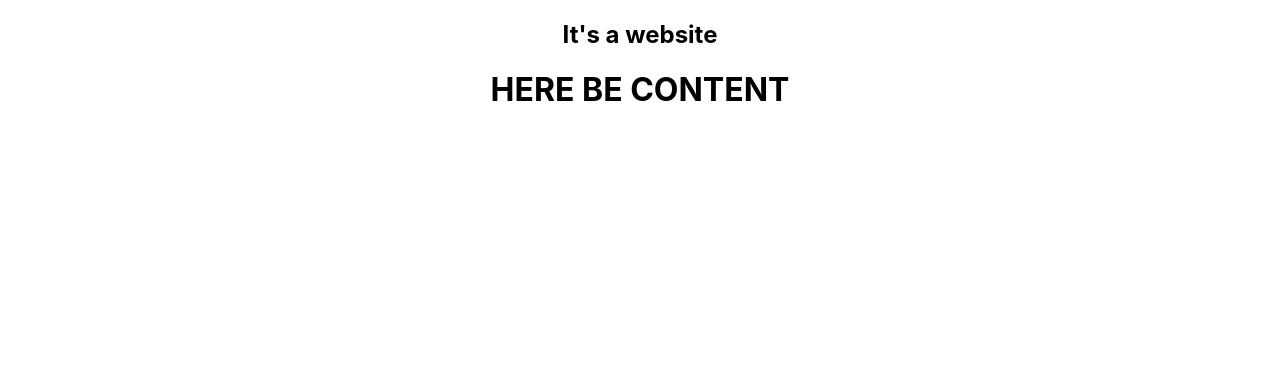
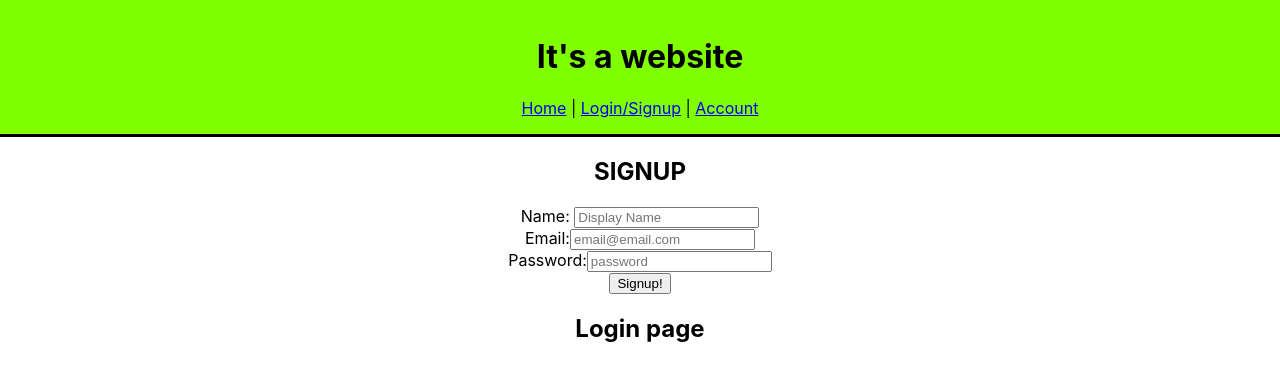
Before and after one commit to austintip/mern-auth-client, a React (Create React App) app: page /auth in a window 1280 px wide. Shown: the top 380 px of the page. Built offline with nearby package versions, Linux system fonts and the light colour scheme.

Commit message:
Added signup info

```diff
--- a/src/App.js
+++ b/src/App.js
@@ -1,4 +1,5 @@
 import './App.css';
+
 import Content from './components/Content';
 import Header from './components/partials/Header';
 
--- a/src/components/Content.js
+++ b/src/components/Content.js
@@ -1,7 +1,14 @@
+import { Route } from 'react-router-dom';
+import Home from './pages/Home';
+import Auth from './pages/Auth';
+import Profile from './pages/Profile'
+
 const Content = (props) => {
     return (
         <main>
-            <h1>HERE BE CONTENT</h1>
+            <Route exact path='/'component={Home} />
+            <Route path='/auth' component={Auth} />
+            <Route path='/profile' component={Profile} />
         </main>
     );
 }
--- a/src/components/pages/Auth.js
+++ b/src/components/pages/Auth.js
@@ -1,7 +1,11 @@
+import Login from '../partials/Login';
+import Signup from '../partials/Signup';
+
 const Auth = (props) => {
     return (
         <div>
-            <h1>AUTH page</h1>
+            <Signup />
+            <Login />
         </div>
     );
 }
--- a/src/components/partials/Header.js
+++ b/src/components/partials/Header.js
@@ -1,9 +1,23 @@
+import { Link } from 'react-router-dom';
+
 const Header = (props) => {
+    let style = {
+        backgroundColor: 'chartreuse',
+        borderBottom: '3px solid black',
+        margin: 0,
+        padding: '1em 0'
+    }
     return (
-        <header>
-            <h2>
+        <header style={style}>
+            <h1>
                 It's a website
-            </h2>
+                </h1>
+            <nav>
+                {/* TODO: Conditional link rendering */}
+                <Link to='/'>Home</Link>{' | '}
+                <Link to='/auth'>Login/Signup</Link>{' | '}
+                <Link to='/profile'>Account</Link>
+            </nav>
         </header>
     );
 }
--- a/src/components/partials/Login.js
+++ b/src/components/partials/Login.js
@@ -1,7 +1,7 @@
 const Login = (props) => {
     return (
         <section>
-            <h2>Login page</h1>
+            <h2>Login page</h2>
         </section>
     );
 }
--- a/src/components/partials/Signup.js
+++ b/src/components/partials/Signup.js
@@ -1,7 +1,49 @@
+import { useState } from 'react';
+
 const Signup = (props) => {
+    const [name, setName] = useState('');
+    const [email, setEmail] = useState('');
+    const [password, setPassword] = useState('');
+    // TODO add form password validation
+
+    const handleSubmit = e => {
+        e.preventDefault();
+        console.log(`Sending up new user data`, {name, email, password})
+    }
+
     return (
         <section>
-            <h2>Signup Info</h2>
+            <h2>SIGNUP</h2>
+            <form onSubmit={handleSubmit}>
+                <div className='form-elem'>
+                    <label htmlFor='name'>Name: </label>
+                    <input
+                        type='text'
+                        name='name'
+                        placeholder='Display Name'
+                        onChange={e => setName(e.target.value)}
+                    />
+                </div>
+                <div className='form-elem'>
+                    <label htmlFor='email'>Email:</label>
+                    <input
+                        type="email"
+                        name="email"
+                        placeholder="email@email.com"
+                        onChange={e => setEmail(e.target.value)}
+                    />
+                </div>
+                <div className='form-elem'>
+                    <label htmlFor="password">Password:</label>
+                    <input
+                        type="password"
+                        name="password"
+                        placeholder="password"
+                        onChange={e => setPassword(e.target.value)}
+                    />
+                </div>
+                <input type="submit" value="Signup!" />
+            </form>
         </section>
     );
 }
--- a/src/index.js
+++ b/src/index.js
@@ -3,10 +3,13 @@ import ReactDOM from 'react-dom';
 import './index.css';
 import App from './App';
 import reportWebVitals from './reportWebVitals';
+import { BrowserRouter as Router } from 'react-router-dom';
 
 ReactDOM.render(
   <React.StrictMode>
-    <App />
+    <Router>
+      <App />
+    </Router>
   </React.StrictMode>,
   document.getElementById('root')
 );
```
